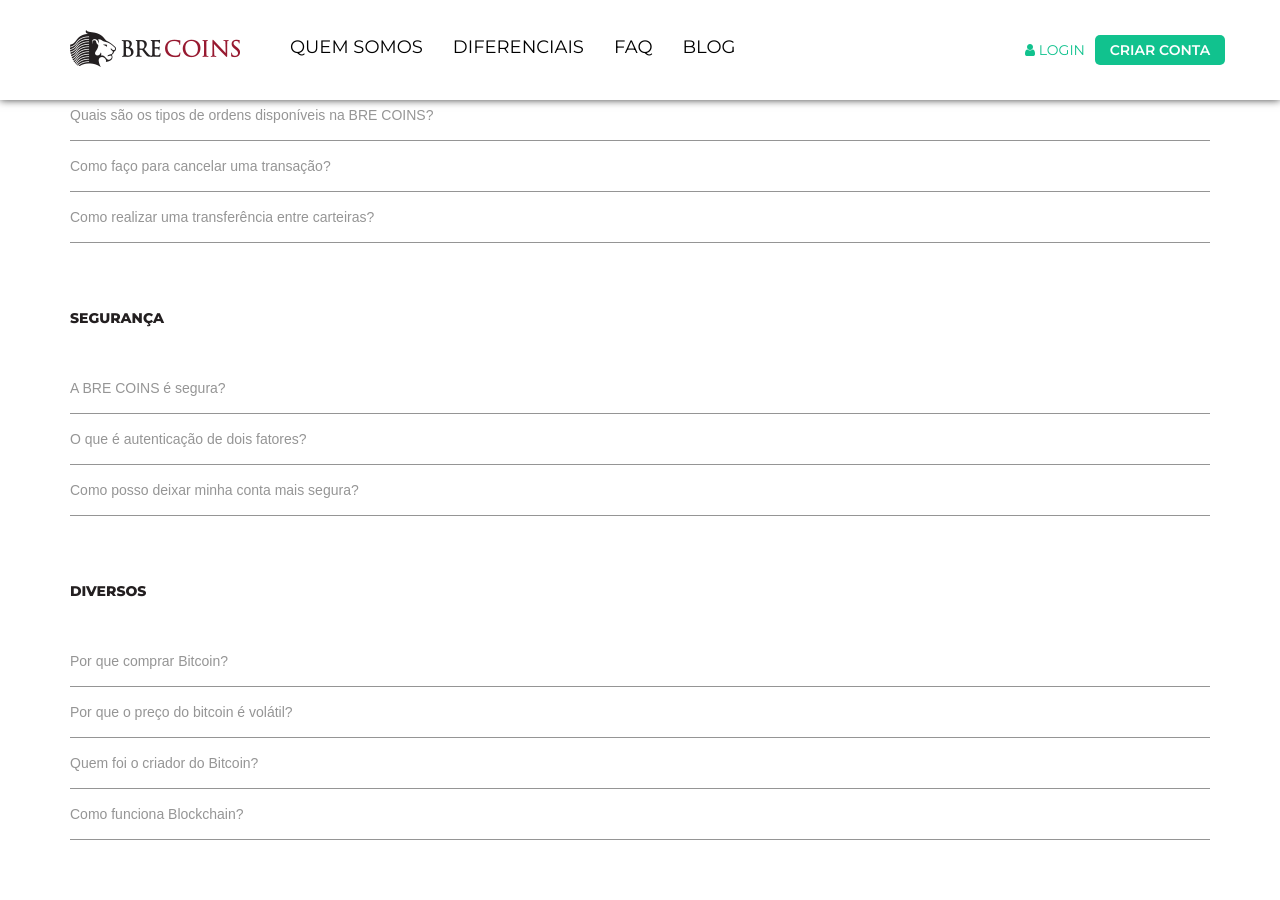
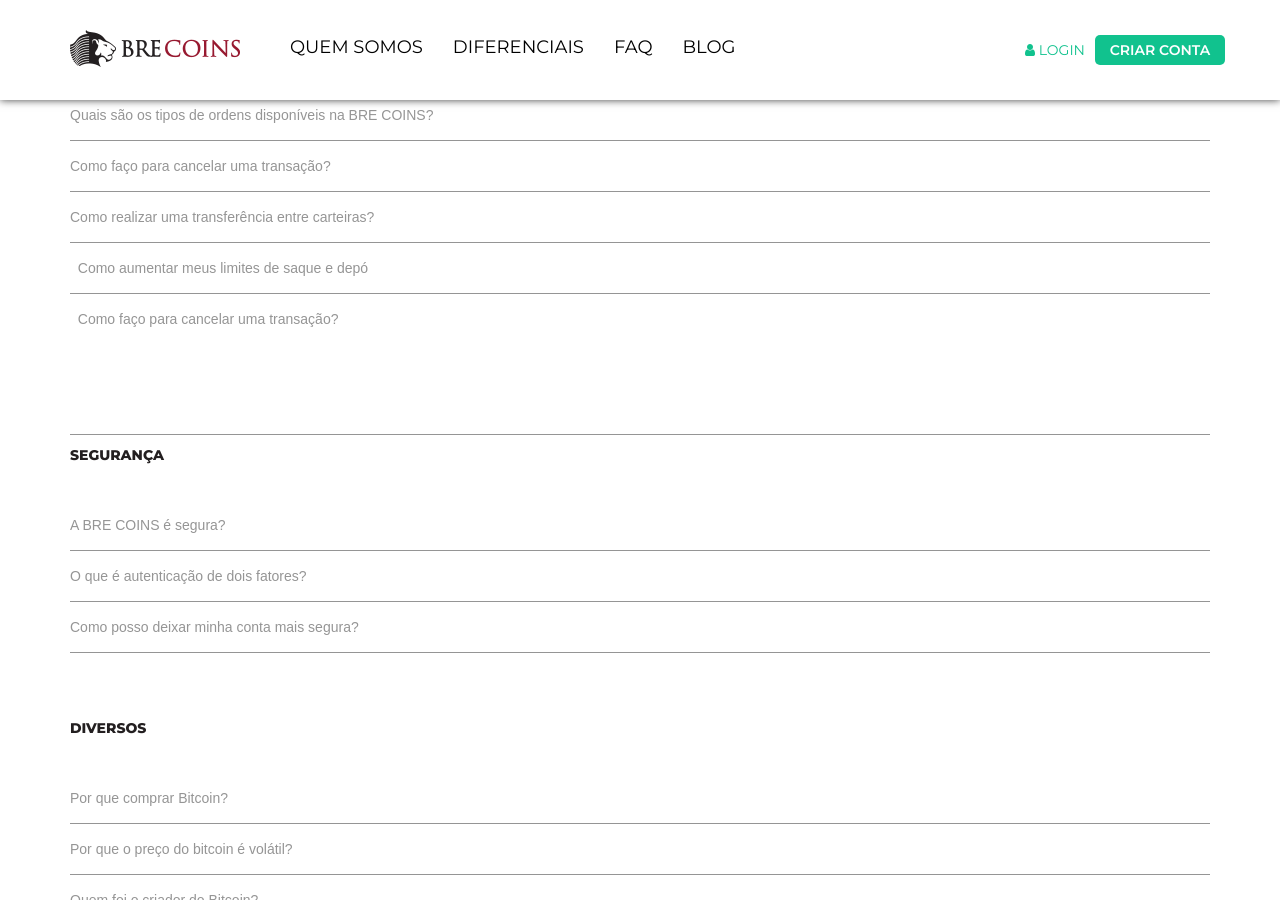
Before and after one commit to digitalbre/brecoins.github.io, a Jekyll site: the page built from faq.md, in a window 1280 px wide and 900 px high, scrolled down 1300 px. Built offline with Jekyll 4.4.1, drawn with Linux system fonts in a browser that asks for light colours; nearby versions of some CDN libraries; some web fonts are replaced; a script that is not in the unit is left out.

Commit message:
Update faq.md

```diff
--- a/faq.md
+++ b/faq.md
@@ -40,6 +40,8 @@ COMPRA E VENDA
 *   [Quais são os tipos de ordens disponíveis na BRE COINS?](/faq/tipos-de-ordens-disponiveis-na-bre-coins.html "Quais são os tipos de ordens disponíveis na BRE COINS?"){:.cinza}
 *   [Como faço para cancelar uma transação?](/faq/como-faco-para-cancelar-uma-transacao.html "Como faço para cancelar uma transação?"){:.cinza}
 *   [Como realizar uma transferência entre carteiras?](/faq/como-realizar-uma-transferencia-entre-carteiras.html "Como realizar uma transferência entre carteiras?"){:.cinza}
+*   [Como aumentar meus limites de saque e depó](/faq/como-realizar-uma-transferencia-entre-carteiras.html "Como realizar uma transferência entre carteiras?"){:.cinza}
+*   [Como faço para cancelar uma transação?](/faq/como-aumentar-meus-limites-de-saque-e-deposito.html "Como faço para cancelar uma transaçãosito?"){:.cinza}
 
 
    &nbsp;
```
